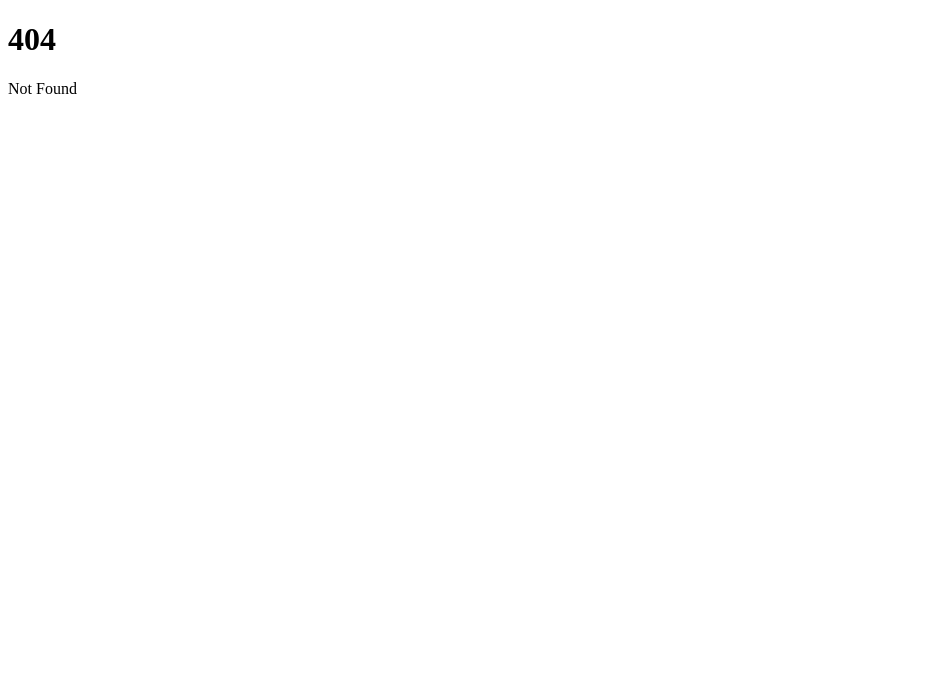
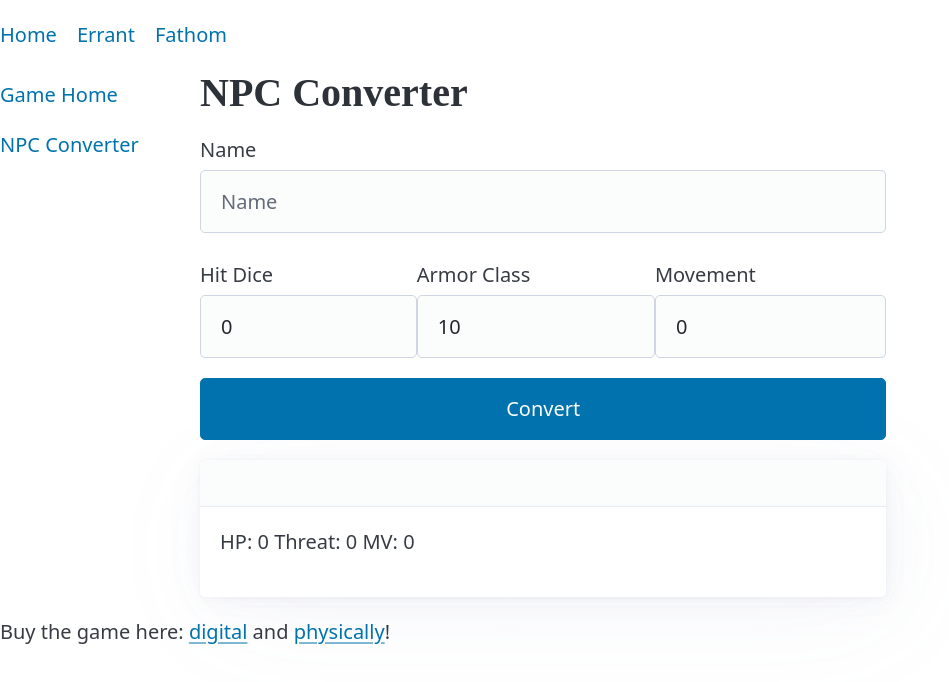
Before and after one commit to KingCarnival/tabletopDigitalTools, a SvelteKit app: page /errant/npc-converter in a window 1280 px wide. Before the commit this address had no page. Shown: the top 682 px of the page, without its empty margins (0-949 px from the left). Built offline with nearby package versions, Linux system fonts and the light colour scheme.

Commit message:
NPC Converter First Draft

```diff
--- a/package.json
+++ b/package.json
@@ -34,5 +34,8 @@
 		"vite": "^5.0.3",
 		"vitest": "^1.2.0"
 	},
-	"type": "module"
+	"type": "module",
+	"dependencies": {
+		"@picocss/pico": "^2.0.6"
+	}
 }
--- /dev/null
+++ b/src/app.css
@@ -0,0 +1,4 @@
+@font-face {
+	font-family: 'Baldur';
+	src: local('/static/fonts/Baldur.ttf');
+}
--- /dev/null
+++ b/src/routes/+layout.svelte
@@ -0,0 +1,14 @@
+<script lang="ts">
+	import '@picocss/pico';
+	import '../app.css';
+</script>
+
+<nav>
+	<ul>
+		<li><a href="/">Home</a></li>
+		<li><a href="/errant">Errant</a></li>
+		<li><a href="/fathom">Fathom</a></li>
+	</ul>
+</nav>
+
+<slot />
--- /dev/null
+++ b/src/routes/errant/+layout.svelte
@@ -0,0 +1,27 @@
+<script lang="ts">
+</script>
+
+<div class="submenu">
+	<aside>
+		<nav>
+			<ul>
+				<li><a href="/errant">Game Home</a></li>
+				<li><a href="/errant/npc-converter">NPC Converter</a></li>
+			</ul>
+		</nav>
+	</aside>
+	<main>
+		<slot />
+	</main>
+</div>
+<footer>
+	Buy the game here: <a href="https://killjestergames.itch.io/errant">digital</a> and
+	<a href="https://www.killjester.com/products/errantorder">physically</a>!
+</footer>
+
+<style>
+	.submenu {
+		display: grid;
+		grid-template-columns: 200px 60ch;
+	}
+</style>
--- /dev/null
+++ b/src/routes/errant/+page.svelte
@@ -0,0 +1,10 @@
+<hgroup>
+	<h1>Errant</h1>
+	<p>A game by <a href="https://www.killjester.com/">Kill Jester</a></p>
+</hgroup>
+
+<style>
+	h1 {
+		font-family: Baldur;
+	}
+</style>
--- /dev/null
+++ b/src/routes/errant/npc-converter/+page.svelte
@@ -0,0 +1,48 @@
+<script lang="ts">
+	let hitDice = 0;
+	let name = '';
+	let hitProtection = 0;
+	let threat = 0;
+	let movementFt = 0;
+	let movementDice = 0;
+	let ascendAC = 10;
+
+	function convert() {
+		hitProtection = hitDice * (0.5 * ascendAC);
+		movementDice = movementFt / 20;
+		if (hitDice <= 10) {
+			threat = hitDice;
+		} else if (hitProtection / 12 <= 10) {
+			threat = hitProtection / 12;
+		} else {
+			threat = 10;
+		}
+	}
+</script>
+
+<h1>NPC Converter</h1>
+<body>
+	<form>
+		<label>Name<input type="text" bind:value={name} placeholder="Name" /></label>
+		<fieldset role="group">
+			<label>Hit Dice<input type="number" bind:value={hitDice} placeholder="1" /></label>
+			<label>Armor Class<input type="number" bind:value={ascendAC} placeholder="10" /></label>
+			<label>Movement<input type="number" bind:value={movementFt} placeholder="20" /></label>
+		</fieldset>
+		<button type="submit" on:click={convert}>Convert</button>
+	</form>
+	<article>
+		<header><h2>{name}</h2></header>
+		<p>
+			HP: {hitProtection}
+			Threat: {threat}
+			MV: {movementDice}
+		</p>
+	</article>
+</body>
+
+<style>
+	h1 {
+		font-family: Baldur;
+	}
+</style>
```
Also changed, not shown: static/fonts/Baldur.ttf (added), 1 other file (tests, documents, lock files or other folders).
